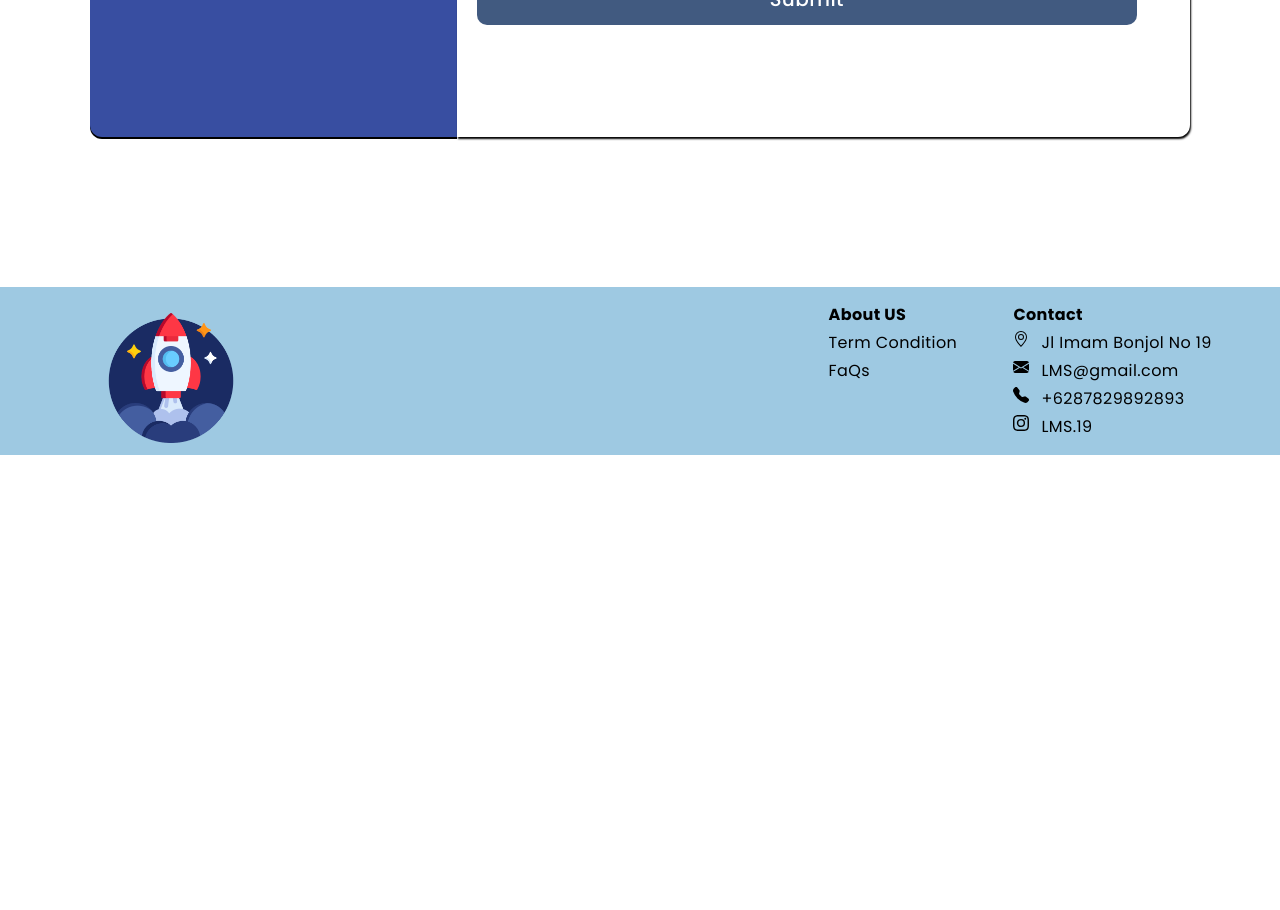
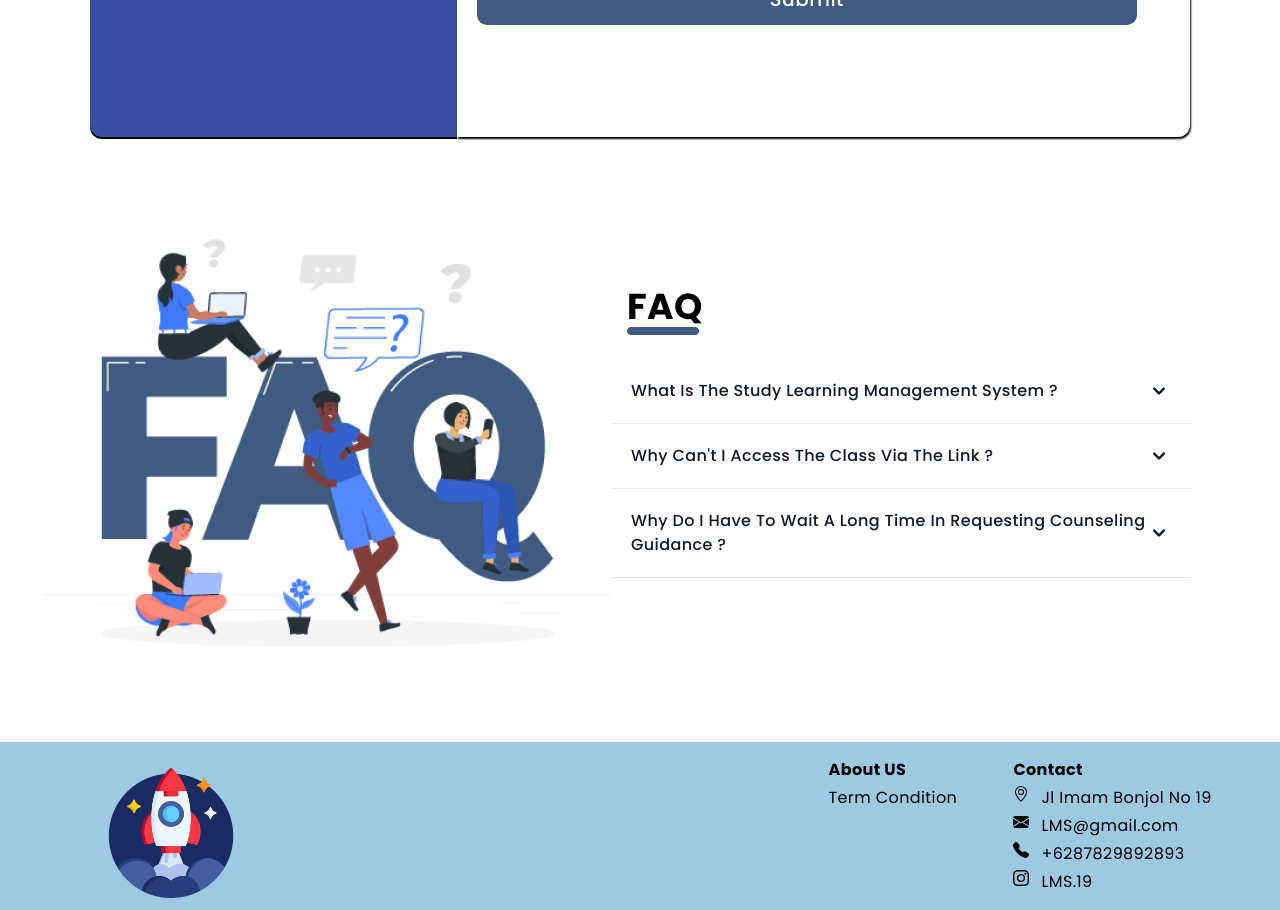
Before and after one commit to Capstone-Project-B12-LMS/frontend_capstone, a React (Create React App) app: page / in a window 1280 px wide. Shown: the part 1240-2150 px from the top of the page. Before the commit the page ends 1695 px from the top, so only its background shows below. Built offline with nearby package versions, Linux system fonts and the light colour scheme; no server answers.

Commit message:
add fitur FAQ

```diff
--- /dev/null
+++ b/src/components/Faq/index.jsx
@@ -0,0 +1,64 @@
+import { useState } from "react";
+
+const Faq = ({ title, content }) => {
+  const [isActive, setIsActive] = useState(false);
+
+  return (
+    <>
+      <h3 id="accordion-collapse-heading-1">
+        <button
+          type="button"
+          className="flex justify-between items-center p-5 w-full font-medium text-left border-b border-gray-200 focus:ring-4 focus:ring-gray-200 hover:bg-gray-100 bg-white  text-gray-900"
+          data-accordion-target="#accordion-collapse-body-1"
+          aria-expanded="true"
+          aria-controls="accordion-collapse-body-1"
+          onClick={() => setIsActive(!isActive)}
+        >
+          <span>{title}</span>
+          {isActive ? (
+            <svg
+              data-accordion-icon=""
+              className="w-6 h-6 rotate-180 shrink-0"
+              fill="currentColor"
+              viewBox="0 0 20 20"
+              xmlns="http://www.w3.org/2000/svg"
+            >
+              <path
+                fillRule="evenodd"
+                d="M5.293 7.293a1 1 0 011.414 0L10 10.586l3.293-3.293a1 1 0 111.414 1.414l-4 4a1 1 0 01-1.414 0l-4-4a1 1 0 010-1.414z"
+                clipRule="evenodd"
+              />
+            </svg>
+          ) : (
+            <svg
+              data-accordion-icon=""
+              className="w-6 h-6 shrink-0"
+              fill="currentColor"
+              viewBox="0 0 20 20"
+              xmlns="http://www.w3.org/2000/svg"
+            >
+              <path
+                fillRule="evenodd"
+                d="M5.293 7.293a1 1 0 011.414 0L10 10.586l3.293-3.293a1 1 0 111.414 1.414l-4 4a1 1 0 01-1.414 0l-4-4a1 1 0 010-1.414z"
+                clipRule="evenodd"
+              />
+            </svg>
+          )}
+        </button>
+      </h3>
+      {isActive && (
+        <div
+          id="accordion-collapse-body-1"
+          className=""
+          aria-labelledby="accordion-collapse-heading-1"
+        >
+          <div className="p-5 border-gray-200 ">
+            <p className="mb-2 text-gray-500 ">{content}</p>
+          </div>
+        </div>
+      )}
+    </>
+  );
+};
+
+export default Faq;
--- a/src/components/Footer/index.jsx
+++ b/src/components/Footer/index.jsx
@@ -3,7 +3,7 @@ import Logo from "../../assets/img/Logo.png";
 const Footer = () => {
   return (
     <div className="relative">
-      <div className="flex mt-[150px]">
+      <div className="flex mt-[10px]">
         <div className="box-border w-full p-4 bg-[#9EC9E2]">
           <div className="grid grid-rows-2 grid-flow-col gap-2 text-justify">
             <div className="row-span-6 ">
@@ -17,7 +17,8 @@ const Footer = () => {
                   <strong>About US</strong>
                 </div>
                 <div>Term Condition</div>
-                <div>FaQs</div>
+                <div></div>
+
                 <div></div>
                 <div></div>
                 <div>
--- a/src/components/index.jsx
+++ b/src/components/index.jsx
@@ -16,6 +16,7 @@ import Material from "./Material";
 import Loading from "./Spinner/Loading";
 import MyAccountInput from "./MyAccountInput";
 import NoMatch from "./NoMatch";
+import Faq from "./Faq";
 
 export {
   Card,
@@ -26,6 +27,7 @@ export {
   Button,
   Input,
   Footer,
+  Faq,
   Tab,
   List,
   PopUp,
--- a/src/pages/Index.jsx
+++ b/src/pages/Index.jsx
@@ -5,12 +5,14 @@ import { Cookies } from "react-cookie";
 import Login from "./Login";
 import Register from "./Register";
 
-import { Footer } from "../components";
+import { Footer, Faq } from "../components";
 
 import home from "../assets/img/home.png";
+import faq from "../assets/img/FAQ.png";
 import picture_contactus from "../assets/img/bg-contact-us.png";
 import logo from "../assets/icons/brand-logo.svg";
 import swal from "sweetalert";
+import ractangel from "../assets/img/Rectangle.png";
 
 const Index = () => {
   const cookies = new Cookies();
@@ -42,6 +44,29 @@ const Index = () => {
   }
 
   // console.log(process.env.REACT_APP_BASE_URL)
+  const accordionData = [
+    {
+      title: "What is the Study Learning Management System ? ",
+      content: `Is an online learning room where users can create classes or join to start online classes.
+      Here users can see what class they are taking and see the course or assignments given by the teacher`,
+    },
+    {
+      title: "Why can't i access the class via the link ?",
+      content: `Lorem ipsum, dolor sit amet consectetur adipisicing elit. Mollitia veniam
+      reprehenderit nam assumenda voluptatem ut. Ipsum eius dicta, officiis
+      quaerat iure quos dolorum accusantium ducimus in illum vero commodi
+      pariatur? Impedit autem esse nostrum quasi, fugiat a aut error cumque
+      quidem maiores doloremque est numquam praesentium eos voluptatem amet!
+      Repudiandae, mollitia id reprehenderit a ab odit!`,
+    },
+    {
+      title:
+        "Why do i have to wait a long time in requesting counseling guidance ?",
+      content: `Sapiente expedita hic obcaecati, laboriosam similique omnis architecto ducimus magnam accusantium corrupti
+      quam sint dolore pariatur perspiciatis, necessitatibus rem vel dignissimos
+      dolor ut sequi minus iste? Quas?`,
+    },
+  ];
 
   return (
     <div>
@@ -118,6 +143,7 @@ const Index = () => {
               <img src={home} alt="" />
             </div>
           </div>
+
           <div className="container mx-auto mt-12">
             <div className="">
               <div className="">
@@ -227,6 +253,24 @@ const Index = () => {
               </div>
             </div>
           </div>
+          <div className="relative">
+            <div className="flex">
+              <div className="mt-[10px] ml-[20px]">
+                <img src={faq} alt="" />
+              </div>
+              <div
+                id="accordion-collapse"
+                className="mt-[150px] w-[580px]"
+                data-accordion="collapse"
+              >
+                <h2 className="ml-4">FAQ</h2>
+                <img src={ractangel} alt="" className="mb-6 ml-4" />
+                {accordionData.map(({ title, content }) => (
+                  <Faq title={title} content={content} />
+                ))}
+              </div>
+            </div>
+          </div>
         </div>
         <Footer />
       </div>
```
Also changed, not shown: src/assets/img/FAQ.png (added), src/assets/img/Rectangle.png (added).
